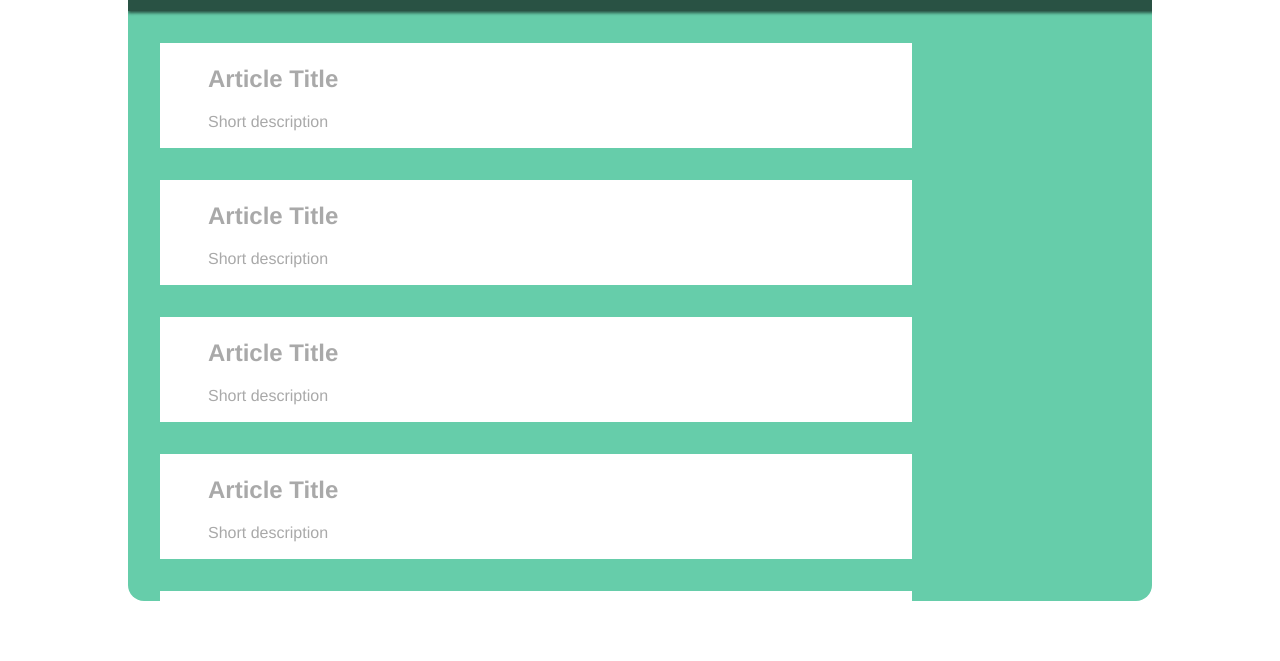
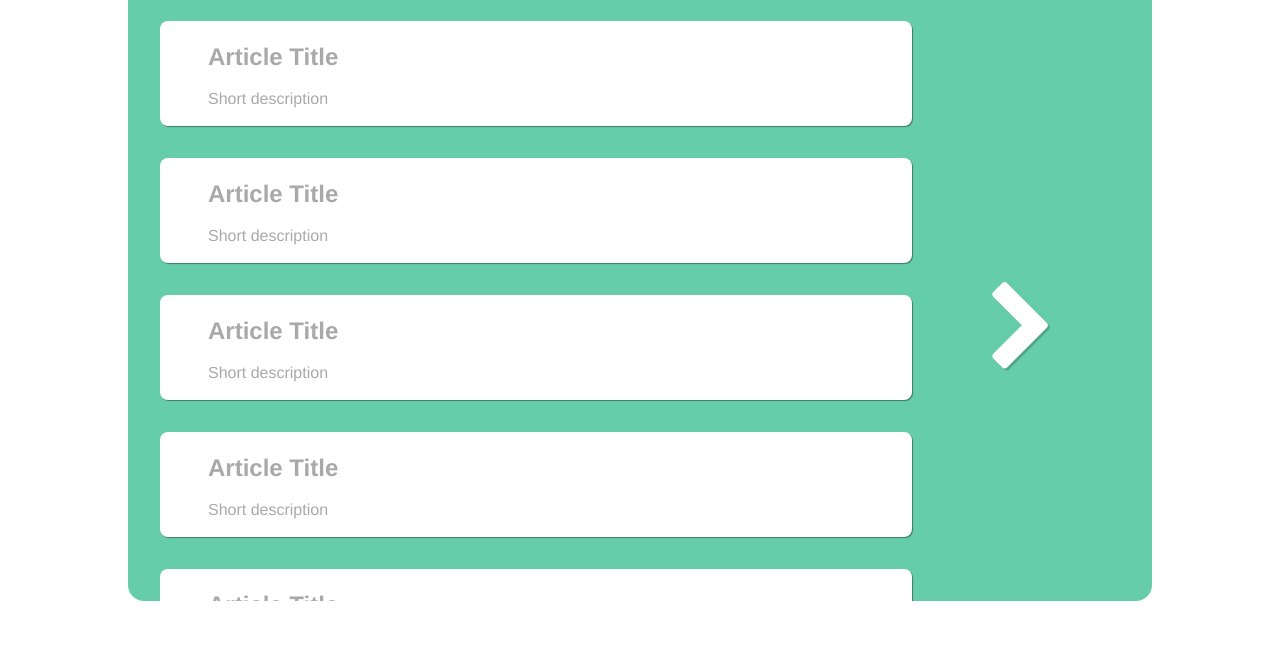
Before and after one commit to alesiaw/fcc-wikipedia-viewer, a plain HTML site: page index.html in a window 1280 px wide. Shown: the part 139-800 px from the top of the page. Drawn offline with nearby package versions, Linux system fonts and the light colour scheme.

Commit message:
More styling; adding nav on popup div

```diff
--- a/css/styles.css
+++ b/css/styles.css
@@ -51,6 +51,7 @@ body, html {
     color: white;
     display: inline-block;
     width: 100%;
+    height: 10%;
     padding-left: 2rem;
     background-color: rgba(0,0,0,0.6);
     box-shadow: 0px 2px 3px rgba(0,0,0,0.6);
@@ -63,7 +64,7 @@ body, html {
 .popup-body{
     position: absolute;
     width: 100%;
-    height: 100%;
+    height: 90%;;
     margin: 0;
     box-sizing: border-box;
     padding: 0rem 15rem 2rem 2rem;
@@ -80,11 +81,22 @@ body, html {
     padding: 0.1rem;
     padding-left: 3rem;
     background-color: #fff;
+    border-radius: 0.5rem;
+    box-shadow: 1px 1px 1px rgba(0,0,0,0.4);
 }
 
-.result-item  h2{
+.popup-nav {
+    float: right;
+    position: relative;
+    margin-right: 6rem;
+    top: 50%;
+    transform: translateY(-50%);
+    color: white;
+    text-shadow: 2px 2px 1px rgba(0,0,0,0.2);
+}
 
-}
+.popup-nav i{
+    font-size: 6rem;
 
 
 /** LOTS of CSS to draw the dice from divs (to practice with css positioning) **/
--- a/index.html
+++ b/index.html
@@ -3,6 +3,7 @@
 <head>
     <meta charset= "UTF-8">
     <title>FCC - Wikipedia Viewer</title>
+    <link rel="stylesheet" href="https://maxcdn.bootstrapcdn.com/font-awesome/4.5.0/css/font-awesome.min.css">
     <link rel="stylesheet" type="text/css" href="./css/vendor/animate.css">
     <link rel="stylesheet" type="text/css" href="./css/styles.css">
 </head>
@@ -51,6 +52,12 @@
             <div class="popup-header">
                     <h1>Search Results</h1>
             </div>
+            <div class="popup-nav">
+                <a class="results-next">
+                    <i class="fa fa-chevron-right"></i>
+
+                </a>
+            </div>
             <div class="popup-body">
                 <a href="javascript:;" class="result-item">
                     <div>
```
